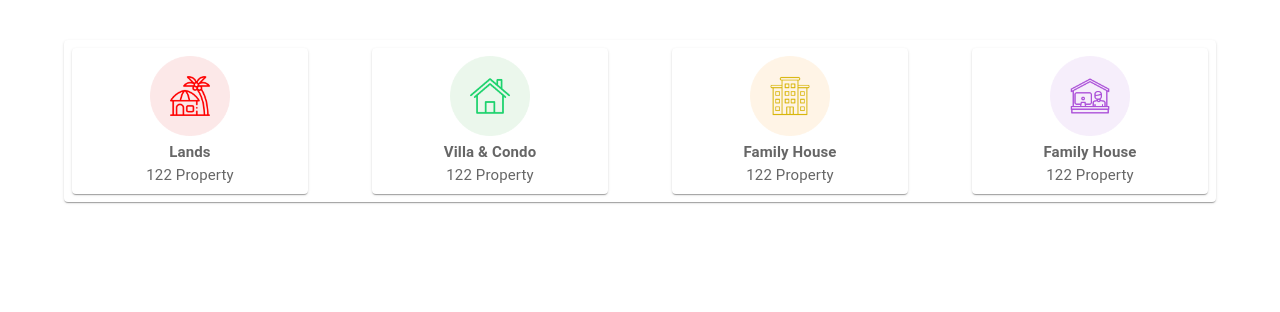
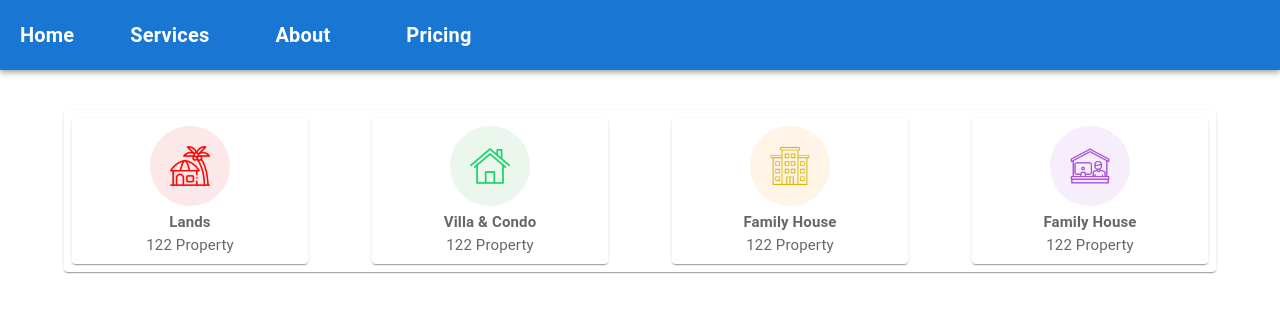
Before and after one commit to AjinthaSivam/Real-Estate, a React (Create React App) app in the folder realestate/: page /service in a window 1280 px wide. Shown: the top 312 px of the page. Built offline with nearby package versions, Linux system fonts and the light colour scheme.

Commit message:
update nav bar

```diff
--- a/realestate/src/App.js
+++ b/realestate/src/App.js
@@ -10,7 +10,7 @@ function App() {
     <div className="App">
 
     <Router>
-
+    <Navbar/>
         <Routes>
           <Route exact path='/' Component={About}/>
           <Route path='/about' Component={About}/>
--- a/realestate/src/Components/navbar.js
+++ b/realestate/src/Components/navbar.js
@@ -1,11 +1,24 @@
-import { AppBar, Stack } from '@mui/material'
+import { AppBar, Stack, Typography } from '@mui/material'
 import React from 'react'
+import { Link } from 'react-router-dom';
 
 function Navbar(){
   return (
-    <AppBar position='static'>
+    <AppBar position='static' style={{padding:20}}>
       <Stack direction={'row'} spacing={2}>
+        <Link to='/' style={{color:'white', textDecoration:'none', marginRight:40}}>
+          <Typography style={{fontSize:20, fontWeight:'bold'}}>Home</Typography>
+        </Link>
 
+        <Link to='/service' style={{color:'white' , textDecoration:'none', marginRight:50}}>
+          <Typography style={{fontSize:20, fontWeight:'bold'}}>Services</Typography>
+        </Link>
+        <Link to='/about' style={{color:'white' , textDecoration:'none' , marginRight:60}}>
+          <Typography style={{fontSize:20, fontWeight:'bold'}}>About</Typography>
+        </Link>
+        <Link to='/pricing' style={{color:'white' , textDecoration:'none'}}>
+          <Typography style={{fontSize:20, fontWeight:'bold'}}>Pricing</Typography>
+        </Link>
       </Stack>
     </AppBar>
   );
--- a/realestate/src/Components/services.js
+++ b/realestate/src/Components/services.js
@@ -22,7 +22,7 @@ const Item = styled(Paper)(({ theme }) => ({
 function Services (){
   return (
     <>
-    <Navbar/>
+
    <div>
     <Container>
         <br/><br/>
```
